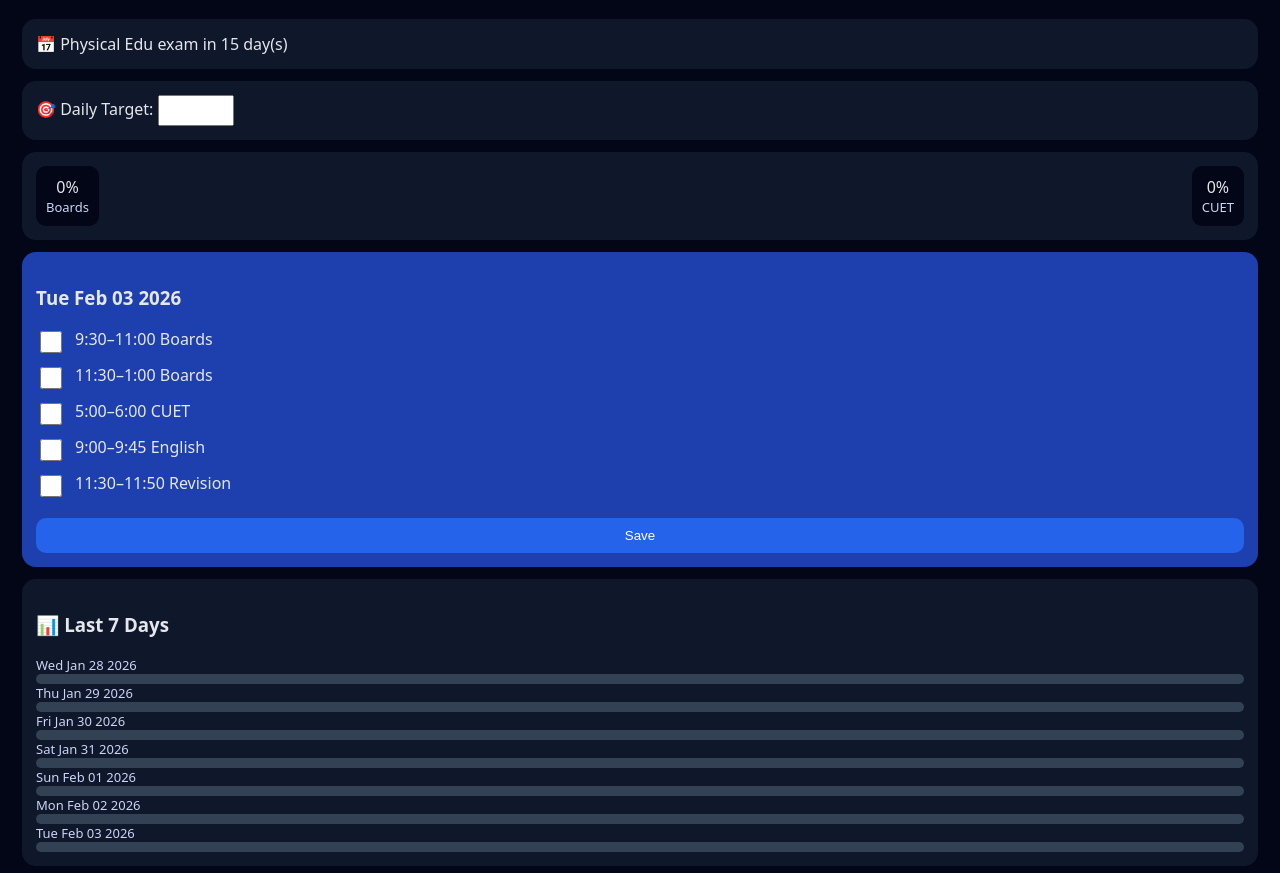
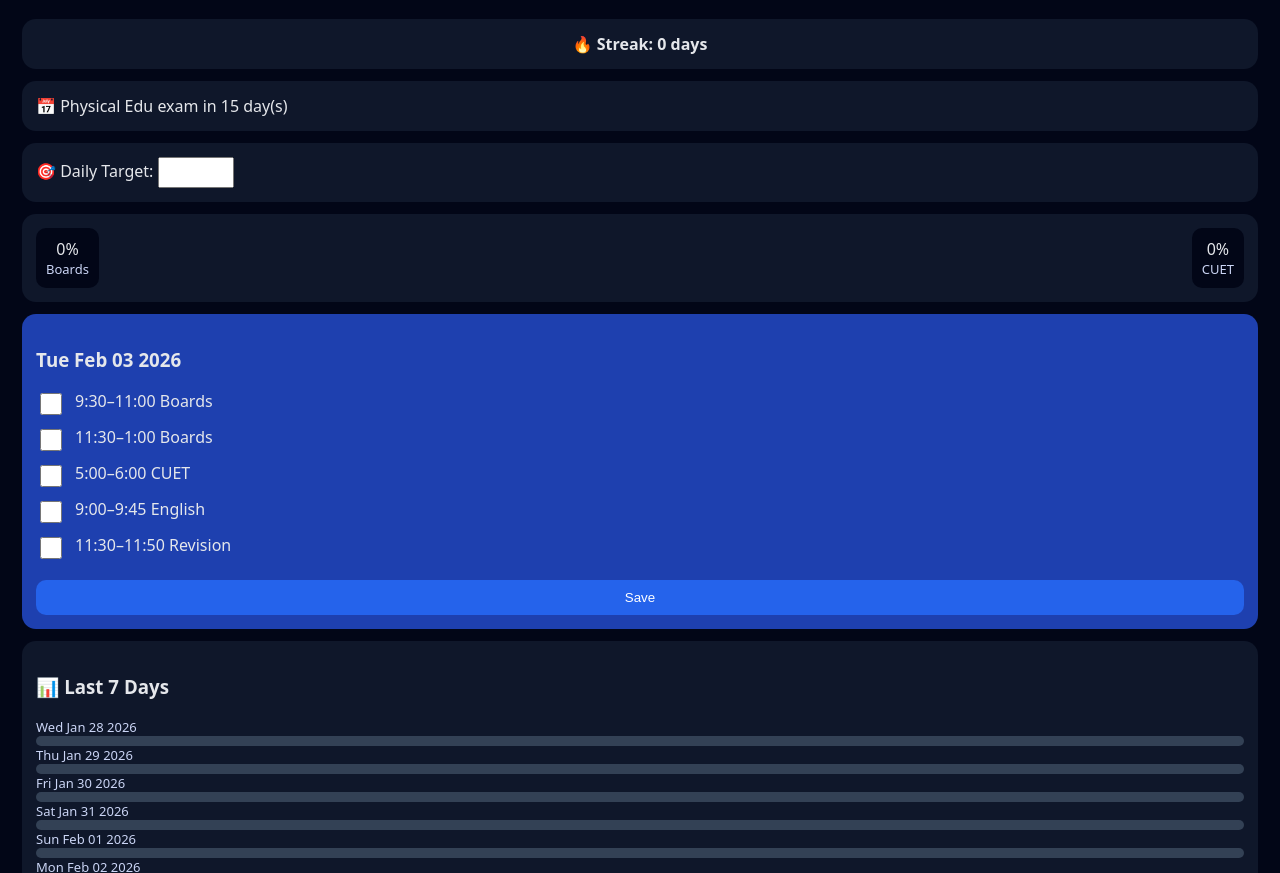
Before and after one commit to badd9393-dot/boards-CUET-tracking-master, a plain HTML site: page index.html in a window 1280 px wide. Shown: the part 89-962 px from the top of the page. Drawn offline with Linux system fonts and the light colour scheme.

Commit message:
Update index.html

```diff
--- a/index.html
+++ b/index.html
@@ -27,6 +27,9 @@ background:#2563eb;color:white;border:none;border-radius:10px}
 <body>
 
 <h1>📘 Today Tracker</h1>
+<div id="streakBadge" class="card" style="text-align:center;font-weight:bold">
+  🔥 Streak: 0 days
+</div>
 
 <div id="countdown" class="card"></div>
 
@@ -146,6 +149,44 @@ function weekly(){
  }
 }
 weekly();
+  function weekly(){
+  const w=document.getElementById("weekly");
+  for(let i=6;i>=0;i--){
+    const d=new Date();d.setDate(d.getDate()-i);
+    const k=d.toDateString();
+    const cnt=(data[k]||[]).filter(Boolean).length;
+    const pct=Math.round(cnt/slots.length*100);
+    w.innerHTML+=`
+     <div class="small">${k}</div>
+     <div class="bar"><div class="fill" style="width:${pct}%"></div></div>`;
+  }
+}
+weekly();
+function calculateStreak(){
+  let streak = 0;
+  let d = new Date();
+
+  while (true) {
+    const key = d.toDateString();
+    const isExam = Object.values(exams).includes(key);
+
+    if (isExam) {
+      streak++;
+    } else if (data[key] && data[key].some(v => v)) {
+      streak++;
+    } else {
+      break;
+    }
+    d.setDate(d.getDate() - 1);
+  }
+
+  document.getElementById("streakBadge").innerText =
+    "🔥 Streak: " + streak + " days";
+}
+calculateStreak();
+/* 👆 END HERE */
+</script>
+
 </script>
 
 </body>
```
